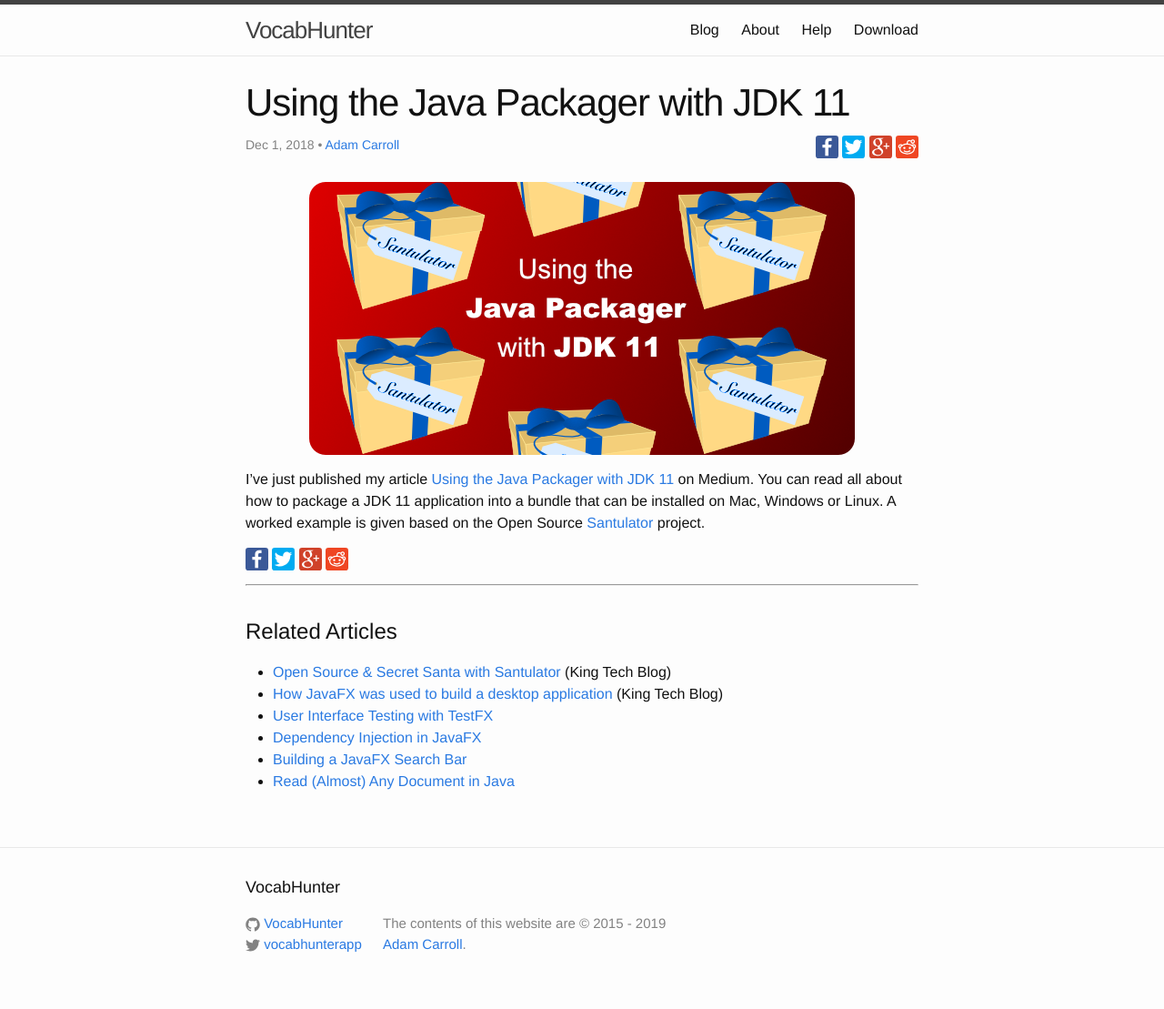
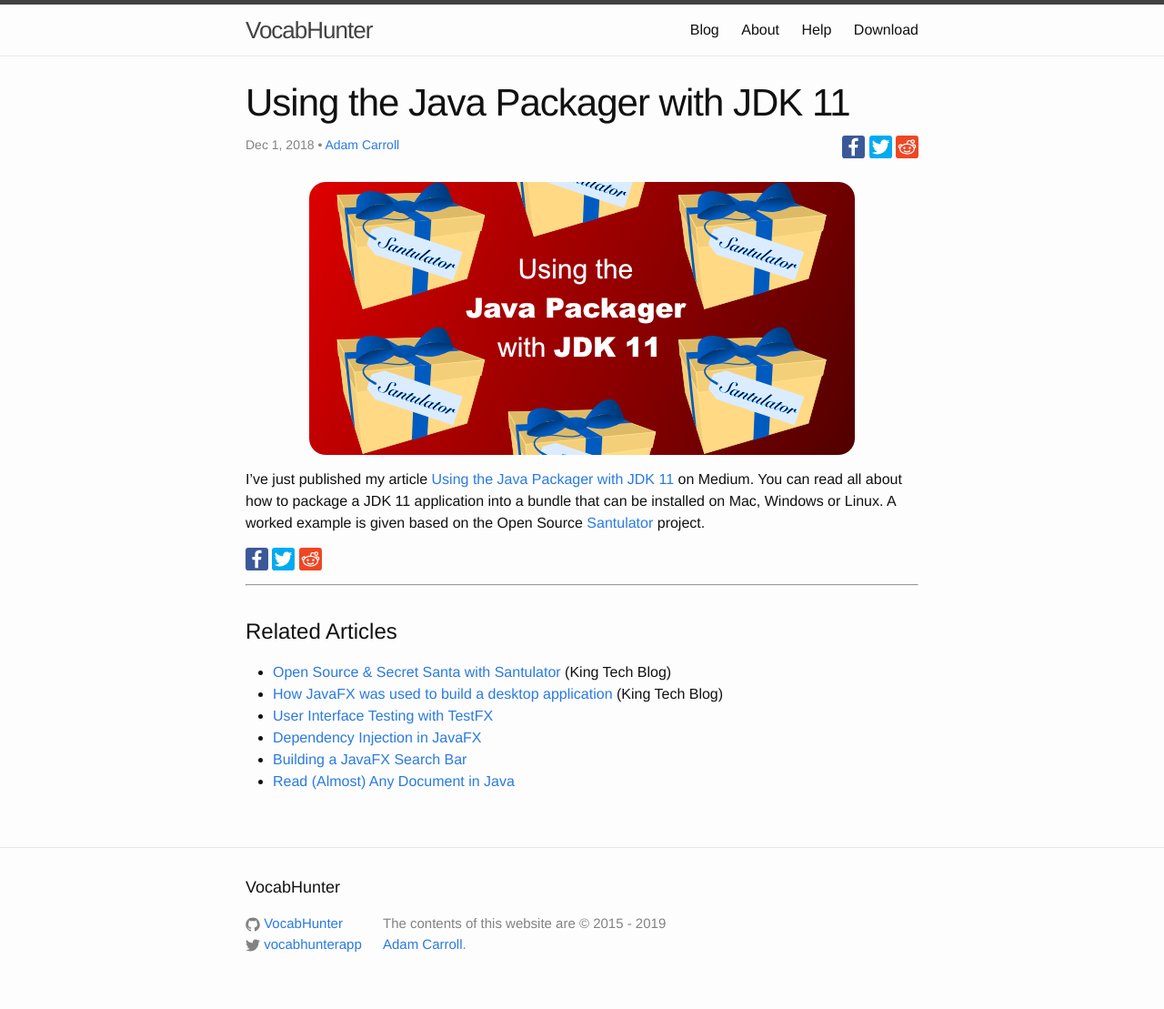
Before and after one commit to VocabHunter/vocabhunter.github.io, a Jekyll site: the page built from _posts/2018-12-01-java-packager-with-jdk-11.md, in a window 1280 px wide. Shown: the whole page at 91% size. Built offline with Jekyll 4.4.1, drawn with Linux system fonts in a browser that asks for light colours.

Commit message:
Removed references to Google Plus

```diff
--- a/_includes/share.html
+++ b/_includes/share.html
@@ -1,6 +1,5 @@
 <ul class="share-buttons {{ include.extrastyle }}">{% assign share_title = page.title | uri_escape %}{% assign share_link = page.url | absolute_url | cgi_escape %}
     <li><a href="https://www.facebook.com/sharer/sharer.php?u={{ share_link }}&t={{ share_title }}" title="Share on Facebook" target="_blank"><img alt="Share on Facebook" src="/assets/Facebook.svg"></a></li>
     <li><a href="https://twitter.com/intent/tweet?source={{ share_link }}&text={{ share_title }}:%20{{ share_link }}&via=vocabhunterapp" target="_blank" title="Tweet"><img alt="Tweet" src="/assets/Twitter.svg"></a></li>
-    <li><a href="https://plus.google.com/share?url={{ share_link }}" target="_blank" title="Share on Google+"><img alt="Share on Google+" src="/assets/Google+.svg"></a></li>
     <li><a href="http://www.reddit.com/submit?url={{ share_link }}&title={{ share_title }}" target="_blank" title="Submit to Reddit"><img alt="Submit to Reddit" src="/assets/Reddit.svg"></a></li>
 </ul>
```
Also changed, not shown: assets/Google+.svg (deleted).
